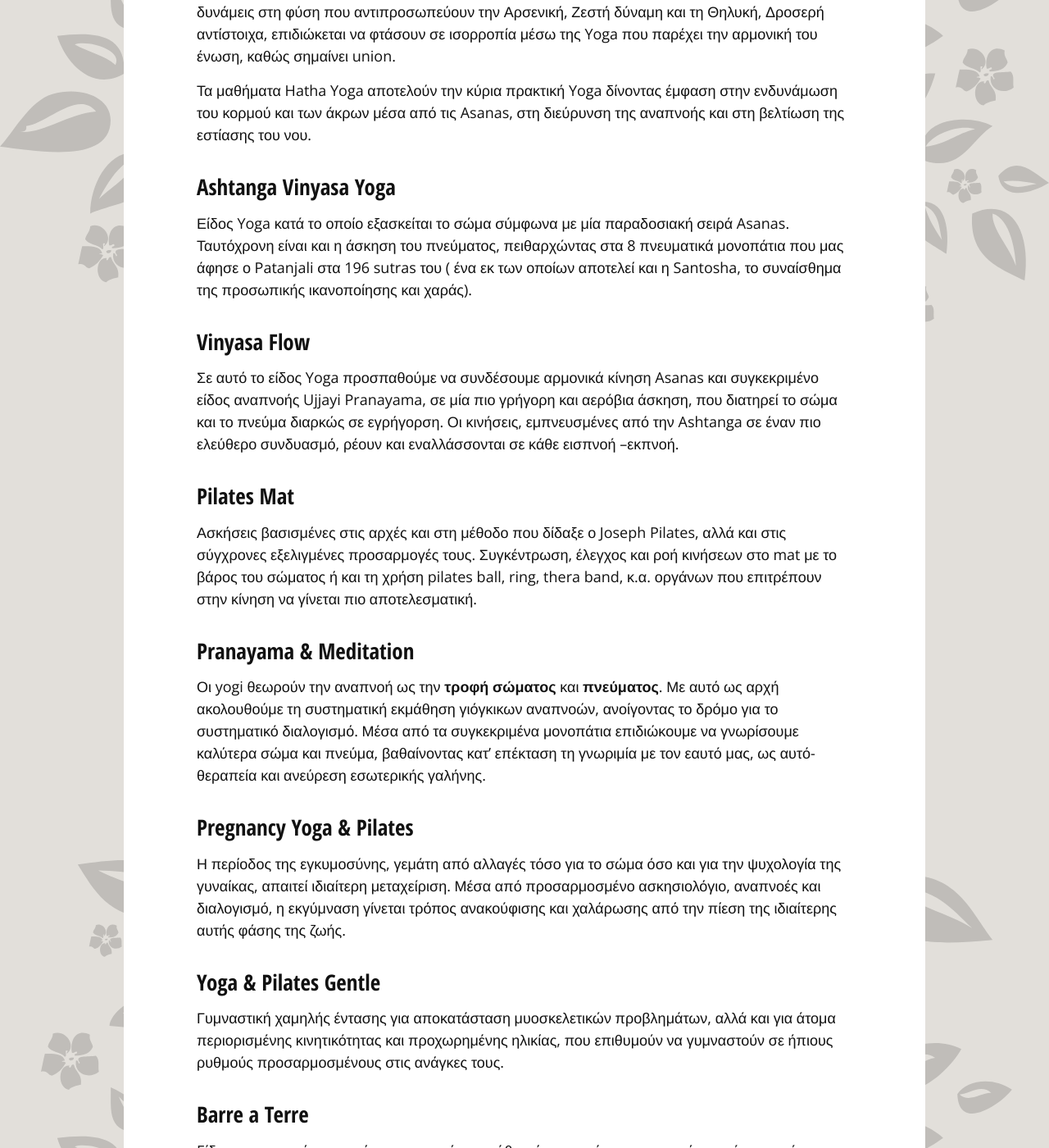
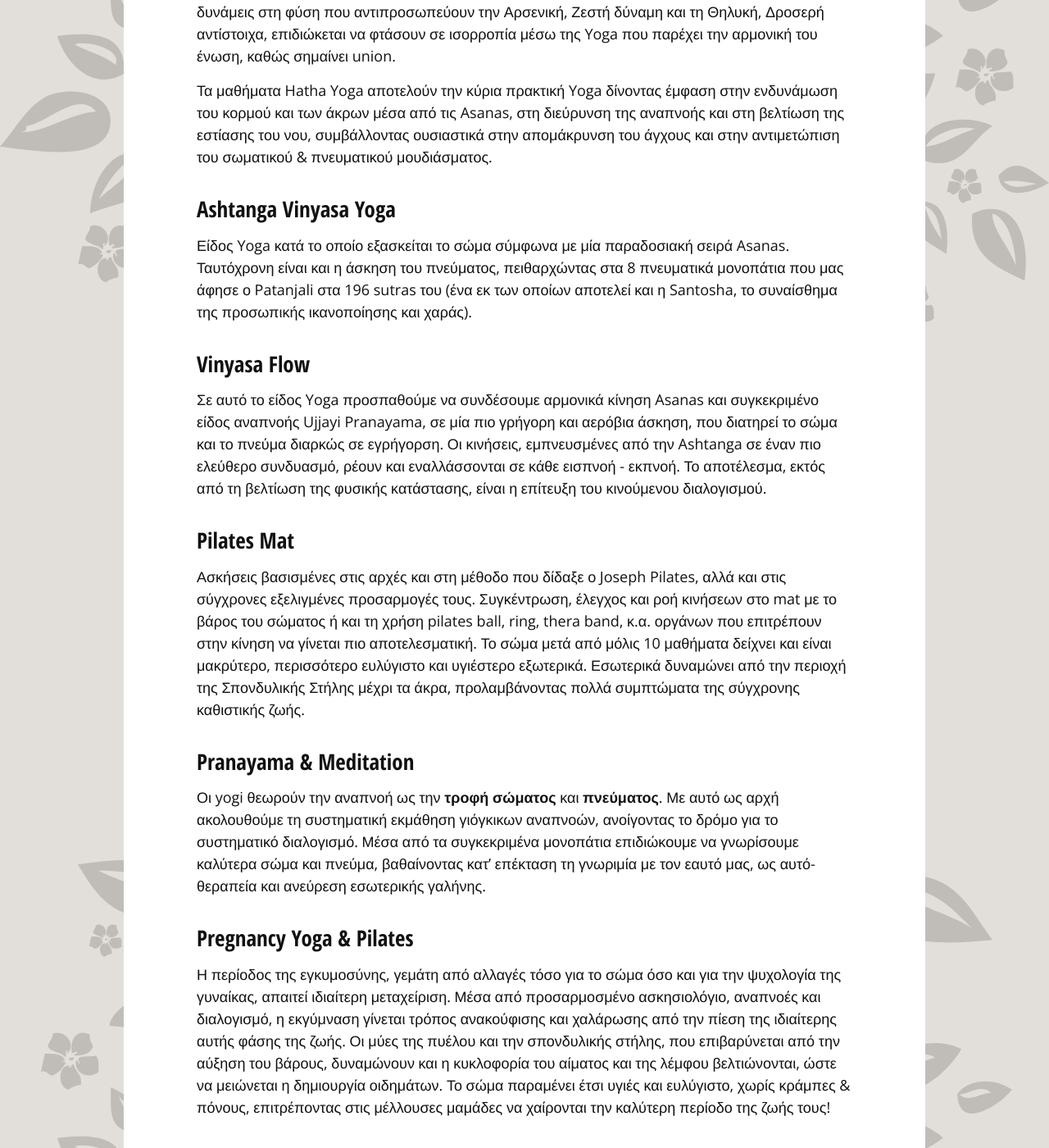
Before and after one commit to dimitrisdovinos/santosha.gr, a Jekyll site: the page built from index.html, in a window 1280 px wide and 1400 px high, scrolled down 1890 px. Shown: the whole window at 82% size. Built offline with Jekyll 4.4.1, drawn with Linux system fonts in a browser that asks for light colours; some of the changed text lies outside the part shown.

Commit message:
modified:   _includes/classes.html

```diff
--- a/_includes/classes.html
+++ b/_includes/classes.html
@@ -5,25 +5,25 @@
 <h3>Hatha Yoga</h3>
 <p>Ξεκινώντας από τη βάση της Yoga, Ha σημαίνει Ήλιος και Tha σημαίνει Φεγγάρι. Οι δύο αντίθετες δυνάμεις στη φύση που αντιπροσωπεύουν την Αρσενική, Ζεστή δύναμη και τη Θηλυκή, Δροσερή αντίστοιχα, επιδιώκεται να φτάσουν σε ισορροπία μέσω της Yoga που παρέχει την αρμονική του ένωση, καθώς σημαίνει union.</p>
 
-<p>Τα μαθήματα Hatha Yoga αποτελούν την κύρια πρακτική Yoga δίνοντας έμφαση στην ενδυνάμωση του κορμού και των άκρων μέσα από τις Asanas, στη διεύρυνση της αναπνοής και στη βελτίωση της εστίασης του νου.</p>
+<p>Τα μαθήματα Hatha Yoga αποτελούν την κύρια πρακτική Yoga δίνοντας έμφαση στην ενδυνάμωση του κορμού και των άκρων μέσα από τις Asanas, στη διεύρυνση της αναπνοής και στη βελτίωση της εστίασης του νου, συμβάλλοντας ουσιαστικά στην απομάκρυνση του άγχους και στην αντιμετώπιση του σωματικού &amp; πνευματικού μουδιάσματος.</p>
 
 <h3>Ashtanga Vinyasa Yoga</h3>
-<p>Είδος Yoga κατά το οποίο εξασκείται το σώμα σύμφωνα με μία παραδοσιακή σειρά Asanas. Ταυτόχρονη είναι και η άσκηση του πνεύματος, πειθαρχώντας στα 8 πνευματικά μονοπάτια που μας άφησε ο Patanjali στα 196 sutras του ( ένα εκ των οποίων αποτελεί και η Santosha, το συναίσθημα της προσωπικής ικανοποίησης και χαράς).</p>
+<p>Είδος Yoga κατά το οποίο εξασκείται το σώμα σύμφωνα με μία παραδοσιακή σειρά Asanas. Ταυτόχρονη είναι και η άσκηση του πνεύματος, πειθαρχώντας στα 8 πνευματικά μονοπάτια που μας άφησε ο Patanjali στα 196 sutras του (ένα εκ των οποίων αποτελεί και η Santosha, το συναίσθημα της προσωπικής ικανοποίησης και χαράς).</p>
 
 <h3>Vinyasa Flow</h3>
-<p>Σε αυτό το είδος Yoga προσπαθούμε να συνδέσουμε αρμονικά κίνηση Asanas και συγκεκριμένο είδος αναπνοής Ujjayi Pranayama, σε μία πιο γρήγορη και αερόβια άσκηση, που διατηρεί το σώμα και το πνεύμα διαρκώς σε εγρήγορση. Οι κινήσεις, εμπνευσμένες από την Ashtanga σε έναν πιο ελεύθερο συνδυασμό, ρέουν και εναλλάσσονται σε κάθε εισπνοή –εκπνοή.</p>
+<p>Σε αυτό το είδος Yoga προσπαθούμε να συνδέσουμε αρμονικά κίνηση Asanas και συγκεκριμένο είδος αναπνοής Ujjayi Pranayama, σε μία πιο γρήγορη και αερόβια άσκηση, που διατηρεί το σώμα και το πνεύμα διαρκώς σε εγρήγορση. Οι κινήσεις, εμπνευσμένες από την Ashtanga σε έναν πιο ελεύθερο συνδυασμό, ρέουν και εναλλάσσονται σε κάθε εισπνοή - εκπνοή. Το αποτέλεσμα, εκτός από τη βελτίωση της φυσικής κατάστασης, είναι η επίτευξη του κινούμενου διαλογισμού. </p>
 
 <h3>Pilates Mat</h3>
-<p>Ασκήσεις βασισμένες στις αρχές και στη μέθοδο που δίδαξε ο Joseph Pilates, αλλά και στις σύγχρονες εξελιγμένες  προσαρμογές τους. Συγκέντρωση, έλεγχος και ροή κινήσεων στο mat με το βάρος του σώματος ή και τη χρήση pilates ball, ring,  thera band, κ.α. οργάνων που επιτρέπουν στην κίνηση να γίνεται πιο αποτελεσματική.</p>
+<p>Ασκήσεις βασισμένες στις αρχές και στη μέθοδο που δίδαξε ο Joseph Pilates, αλλά και στις σύγχρονες εξελιγμένες  προσαρμογές τους. Συγκέντρωση, έλεγχος και ροή κινήσεων στο mat με το βάρος του σώματος ή και τη χρήση pilates ball, ring,  thera band, κ.α. οργάνων που επιτρέπουν στην κίνηση να γίνεται πιο αποτελεσματική. Το σώμα μετά από μόλις 10 μαθήματα δείχνει και είναι μακρύτερο, περισσότερο ευλύγιστο και υγιέστερο εξωτερικά. Εσωτερικά δυναμώνει από την περιοχή της Σπονδυλικής Στήλης μέχρι τα άκρα, προλαμβάνοντας πολλά συμπτώματα της σύγχρονης καθιστικής ζωής.</p>
 
 <h3>Pranayama &amp; Meditation</h3>
 <p>Οι yogi θεωρούν την αναπνοή ως την <strong>τροφή σώματος</strong> και <strong>πνεύματος</strong>. Με αυτό ως αρχή ακολουθούμε τη συστηματική εκμάθηση γιόγκικων αναπνοών, ανοίγοντας το δρόμο για το συστηματικό διαλογισμό. Μέσα από τα συγκεκριμένα μονοπάτια επιδιώκουμε να γνωρίσουμε καλύτερα σώμα και πνεύμα, βαθαίνοντας κατ’ επέκταση τη γνωριμία με τον εαυτό μας, ως αυτό- θεραπεία και ανεύρεση εσωτερικής γαλήνης.</p>
 
 <h3>Pregnancy Yoga &amp; Pilates</h3>
-<p>Η περίοδος της εγκυμοσύνης, γεμάτη από αλλαγές τόσο για το σώμα όσο και για την ψυχολογία της γυναίκας, απαιτεί ιδιαίτερη μεταχείριση. Μέσα από προσαρμοσμένο ασκησιολόγιο, αναπνοές και διαλογισμό, η εκγύμναση γίνεται τρόπος ανακούφισης και χαλάρωσης από την πίεση της ιδιαίτερης αυτής φάσης της ζωής.</p>
+<p>Η περίοδος της εγκυμοσύνης, γεμάτη από αλλαγές τόσο για το σώμα όσο και για την ψυχολογία της γυναίκας, απαιτεί ιδιαίτερη μεταχείριση. Μέσα από προσαρμοσμένο ασκησιολόγιο, αναπνοές και διαλογισμό, η εκγύμναση γίνεται τρόπος ανακούφισης και χαλάρωσης από την πίεση της ιδιαίτερης αυτής φάσης της ζωής. Οι μύες της πυέλου και την σπονδυλικής στήλης, που επιβαρύνεται από την αύξηση του βάρους, δυναμώνουν και η κυκλοφορία του αίματος και της λέμφου βελτιώνονται, ώστε να μειώνεται η δημιουργία οιδημάτων. Το σώμα παραμένει έτσι υγιές και ευλύγιστο, χωρίς κράμπες &amp; πόνους, επιτρέποντας στις μέλλουσες μαμάδες να χαίρονται την καλύτερη περίοδο της ζωής τους!</p>
 
-<h3>Yoga &amp; Pilates Gentle</h3>
-<p>Γυμναστική χαμηλής έντασης για αποκατάσταση μυοσκελετικών προβλημάτων, αλλά και για άτομα περιορισμένης κινητικότητας και προχωρημένης ηλικίας, που επιθυμούν να γυμναστούν σε ήπιους ρυθμούς προσαρμοσμένους στις ανάγκες τους.</p>
+<h3>Yoga &amp; Pilates Low &amp; Gentle</h3>
+<p>Γυμναστική χαμηλής έντασης για βελτίωση μυοσκελετικών προβλημάτων, αλλά και για άτομα περιορισμένης κινητικότητας και προχωρημένης ηλικίας. Μέσω της άσκησης στοχεύουμε στο να βοηθήσουμε τη πνευματική μας υγεία ρυθμίζοντας τόσο το άγχος όσο και την κατάθλιψη που μπορεί να προκαλεί η δυσκαμψία. Η έλλειψη ελαστικότητας, οι μυοσκελετικές αλλοιώσεις, η κακή κυκλοφορία του αίματος και τελικά η αίσθηση της ανικανότητας, βελτιώνονται αισθητά μέσα από αυτά τα προγράμματα.</p>
 
 <h3>Barre a Terre</h3>
 <p>Eίδος γυμναστικής εφαρμόσιμο στις ανάγκες κάθε σώματος, είναι εμπνευσμένο από τις ασκήσεις εδάφους του κλασσικού χορού. Χρησιμοποιώντας κυρίως την αντίσταση του εδάφους, με ασκήσεις στο πάτωμα, οι κινήσεις συντονίζονται και εναρμονίζονται, ώστε το σώμα ενθαρρύνεται να βρει τη σωστή στάση του.</p>
@@ -36,3 +36,8 @@
 
 <h3>Μουσικοκινητική</h3>
 <p>Η μουσικοκινητική αγωγή αποτελεί ένα παιδαγωγικό σύστημα που εισάγει τα παιδιά στις βασικές έννοιες της μουσικής -ρυθμός, μελωδία, τραγούδι, οργανογνωσία, αλλά και χορό, κίνηση- με ένα διασκεδαστικό τρόπο. Συμβάλλει τόσο στην ανάπτυξη της φαντασίας όσο και του λόγου.</p>
+
+<h3>Εκπαίδευση Δασκάλων TTC 200h Yoga Alliance</h3>
+<p>Μέσα από την πολύχρονη πείρα στο χώρο της διδασκαλίας προκύπτει ως φυσική εξέλιξη η έναρξη κύκλου μαθημάτων εκπαίδευσης δασκάλων Yoga, με πιστοποίηση από τον παγκόσμιο οργανισμό Yoga Alliance.</p>
+<p>Το πρόγραμμα απευθύνεται σε άτομα που επιθυμούν να εμβαθύνουν στο χώρο της γιόγκα και να το χρησιμοποιήσουν για την περαιτέρω  προσωπική τους εξέλιξη, αλλά και να ασχοληθούν επαγγελματικά με το αντικείμενο.</p>
+<p>Οι διδακτικές ενότητες καλύπτουν εξελικτικά τα αντικείμενα της Hatha Yoga, Ashtanga Yoga &amp; Vinyasa Flow. Παράλληλα διδάσκονται προσαρμοσμένα στο κάθε αντικείμενο Pranayama, Relaxation Techniques, Meditation, Mantras. Ξεχωριστό κεφάλαιο αποτελούν τα Yoga Mudras, Kryia ή Detox, Yoga Philosophy και Anatomy.</p>
```
